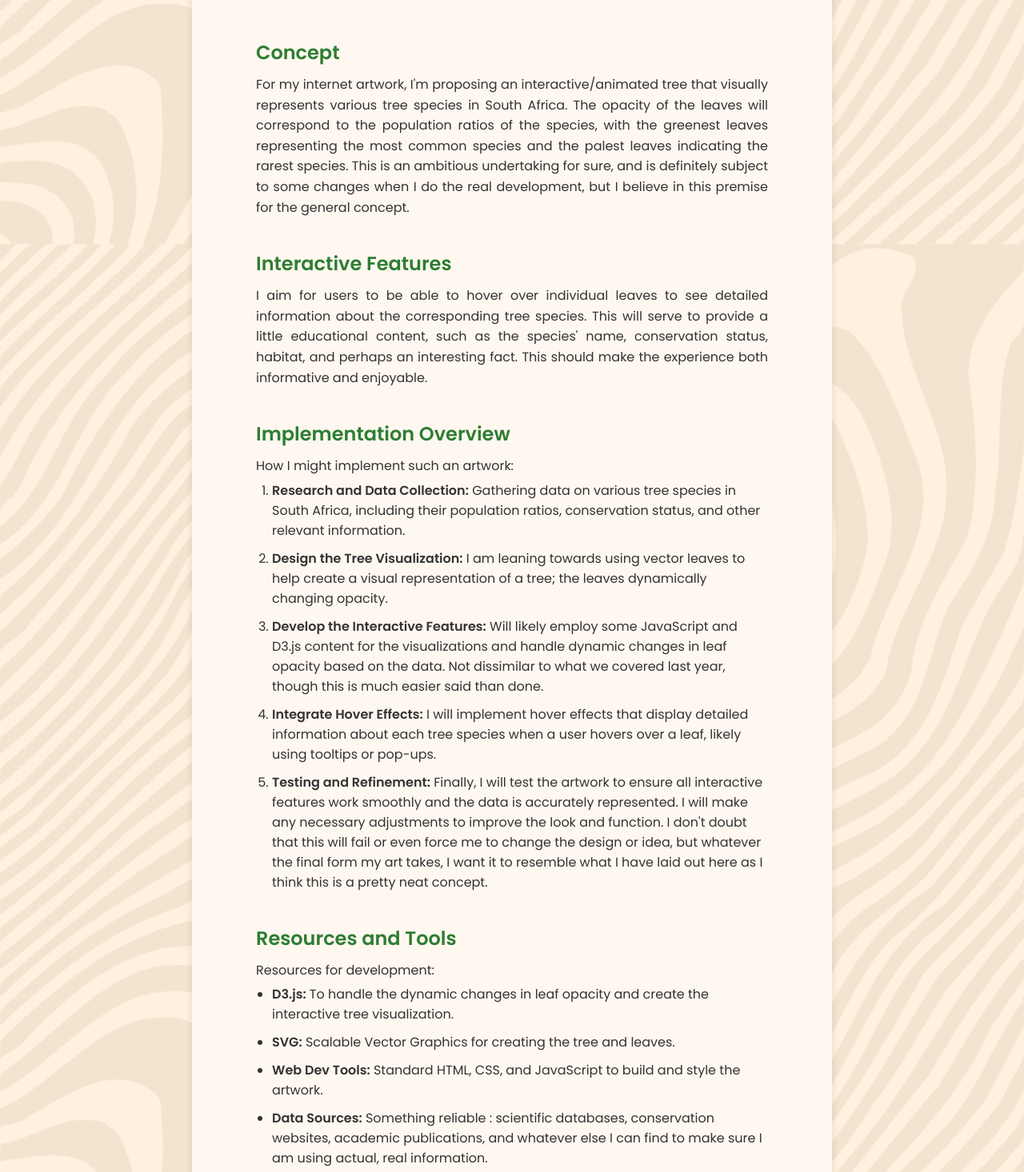
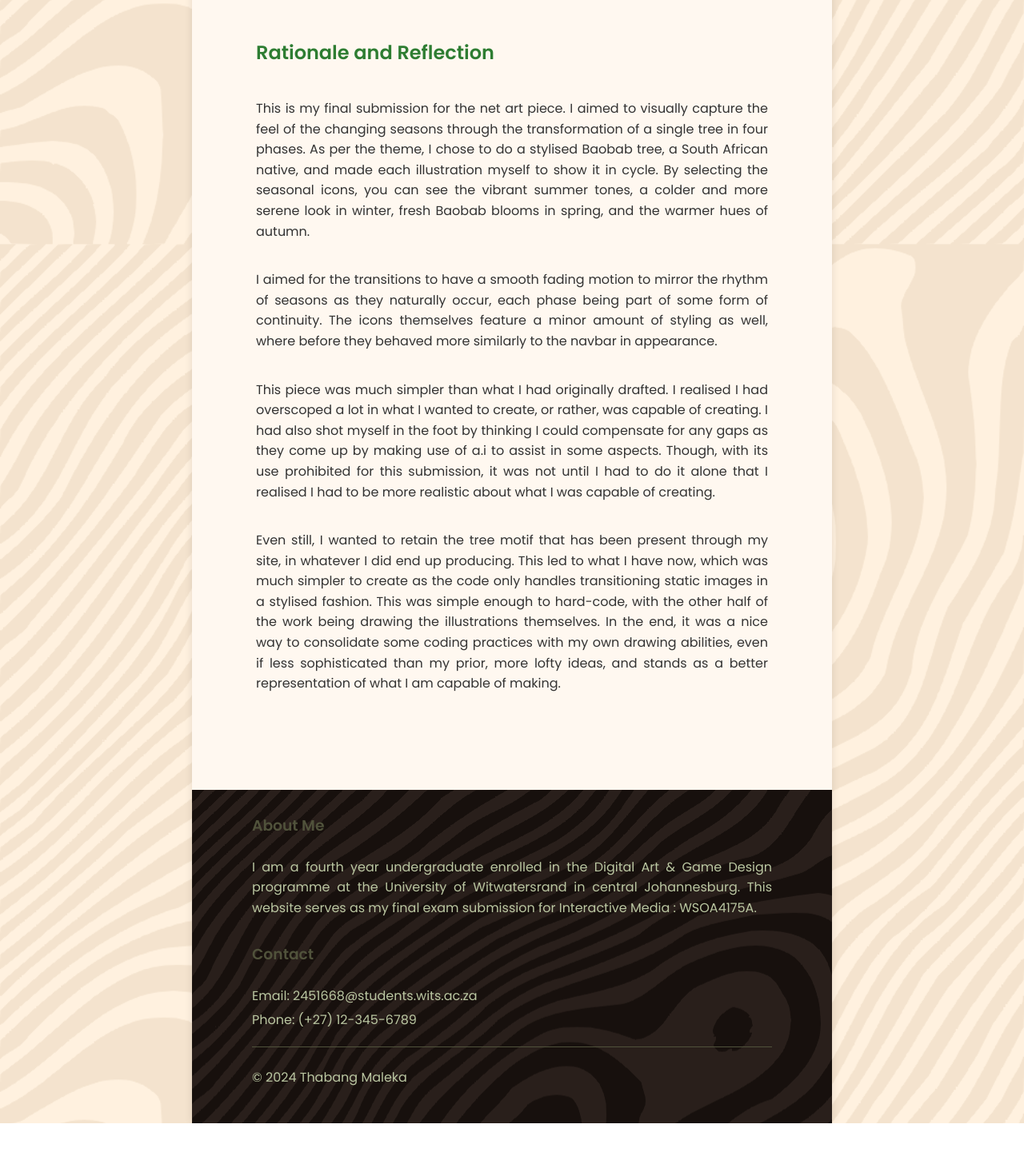
Before and after one commit to 2451668/2415668-single-page-application, a React (Create React App) app: page /artwork in a window 1280 px wide. Shown: the part 963-2429 px from the top of the page at 80% size. After the commit the page ends 2368 px from the top, so only its background shows below. Built offline with nearby package versions, Linux system fonts and the light colour scheme.

Commit message:
Additional formatting

```diff
--- a/src/components/Artwork.js
+++ b/src/components/Artwork.js
@@ -5,42 +5,22 @@ import styles from '../styles/Artwork.module.css';
 const Artwork = () => {
   return (
     <div className={styles.container}>
-      <h1>🌳 Proposed Internet Artwork</h1>
+      <h1>🌳 Seasons</h1>
 
       <br></br>
       <TreeSeasons />
       <br></br>
       <section className={styles.section}>
-        <h2>Concept</h2>
-        <p>For my internet artwork, I'm proposing an interactive/animated tree that visually represents various tree species in South Africa. The opacity of the leaves will correspond to the population ratios of the species, with the greenest leaves representing the most common species and the palest leaves indicating the rarest species. This is an ambitious undertaking for sure, and is definitely subject to some changes when I do the real development, but I believe in this premise for the general concept.</p>
-      </section>
+        <h2>Rationale and Reflection</h2>
+        <br />
+        <p>This is my final submission for the net art piece. I aimed to visually capture the feel of the changing seasons through the transformation of a single tree in four phases. As per the theme, I chose to do a stylised Baobab tree, a South African native, and made each illustration myself to show it in cycle. By selecting the seasonal icons, you can see the vibrant summer tones, a colder and more serene look in winter, fresh Baobab blooms in spring, and the warmer hues of autumn.</p>
+        <br />
+        <p>I aimed for the transitions to have a smooth fading motion to mirror the rhythm of seasons as they naturally occur, each phase being part of some form of continuity. The icons themselves feature a minor amount of styling as well, where before they behaved more similarly to the navbar in appearance.</p>
+        <br />
+        <p>This piece was much simpler than what I had originally drafted. I realised I had overscoped a lot in what I wanted to create, or rather, was capable of creating. I had also shot myself in the foot by thinking I could compensate for any gaps as they come up by making use of a.i to assist in some aspects. Though, with its use prohibited for this submission, it was not until I had to do it alone that I realised I had to be more realistic about what I was capable of creating.</p>
+        <br />
+        <p>Even still, I wanted to retain the tree motif that has been present through my site, in whatever I did end up producing. This led to what I have now, which was much simpler to create as the code only handles transitioning static images in a stylised fashion. This was simple enough to hard-code, with the other half of the work being drawing the illustrations themselves. In the end, it was a nice way to consolidate some coding practices with my own drawing abilities, even if less sophisticated than my prior, more lofty ideas, and stands as a better representation of what I am capable of making.</p>
 
-      <section className={styles.section}>
-        <h2>Interactive Features</h2>
-        <p>I aim for users to be able to hover over individual leaves to see detailed information about the corresponding tree species. This will serve to provide a little educational content, such as the species' name, conservation status, habitat, and perhaps an interesting fact. This should make the experience both informative and enjoyable.</p>
-      </section>
-
-      <section className={styles.section}>
-        <h2>Implementation Overview</h2>
-        <p>How I might implement such an artwork:</p>
-        <ol>
-          <li><strong>Research and Data Collection:</strong> Gathering data on various tree species in South Africa, including their population ratios, conservation status, and other relevant information.</li>
-          <li><strong>Design the Tree Visualization:</strong> I am leaning towards using vector leaves to help create a visual representation of a tree; the leaves dynamically changing opacity. </li>
-          <li><strong>Develop the Interactive Features:</strong> Will likely employ some JavaScript and D3.js content for the visualizations and handle dynamic changes in leaf opacity based on the data. Not dissimilar to what we covered last year, though this is much easier said than done.</li>
-          <li><strong>Integrate Hover Effects:</strong> I will implement hover effects that display detailed information about each tree species when a user hovers over a leaf, likely using tooltips or pop-ups.</li>
-          <li><strong>Testing and Refinement:</strong> Finally, I will test the artwork to ensure all interactive features work smoothly and the data is accurately represented. I will make any necessary adjustments to improve the look and function. I don't doubt that this will fail or even force me to change the design or idea, but whatever the final form my art takes, I want it to resemble what I have laid out here as I think this is a pretty neat concept.</li>
-        </ol>
-      </section>
-
-      <section className={styles.section}>
-        <h2>Resources and Tools</h2>
-        <p>Resources for development:</p>
-        <ul>
-          <li><strong>D3.js:</strong> To handle the dynamic changes in leaf opacity and create the interactive tree visualization.</li>
-          <li><strong>SVG:</strong> Scalable Vector Graphics for creating the tree and leaves.</li>
-          <li><strong>Web Dev Tools:</strong> Standard HTML, CSS, and JavaScript to build and style the artwork.</li>
-          <li><strong>Data Sources:</strong> Something reliable : scientific databases, conservation websites, academic publications, and whatever else I can find to make sure I am using actual, real information.</li>
-        </ul>
       </section>
     </div>
   );
--- a/src/components/Footer.js
+++ b/src/components/Footer.js
@@ -7,7 +7,7 @@ const Footer = () => {
       <div className={styles.content}>
         <div className={styles.about}>
           <h3>About Me</h3>
-          <p>I am a fourth year undergraduate enrolled in the Digital Art & Game Design programme at the University of Witwatersrand in central Johannesburg. This website serves as precursor for my final exam submission for Interactive Media : WSOA4175A. </p>
+          <p>I am a fourth year undergraduate enrolled in the Digital Art & Game Design programme at the University of Witwatersrand in central Johannesburg. This website serves as my final exam submission for Interactive Media : WSOA4175A. </p>
         </div>
         <div className={styles.contact}>
           <h3>Contact</h3>
@@ -15,7 +15,7 @@ const Footer = () => {
           <p>Phone: (+27) 12-345-6789</p>
         </div>
         <div className={styles.copyright}>
-          <p>© 2024 Thabang Maleka. All rights reserved or whatever I guess.</p>
+          <p>© 2024 Thabang Maleka</p>
         </div>
       </div>
     </footer>
--- a/src/components/Home.js
+++ b/src/components/Home.js
@@ -9,26 +9,34 @@ const Home = () => {
       <h1>🌳 Tree Life in South Africa</h1>
       <br />
       <p>South Africa is home to a diverse range of tree species, each contributing to the beauty and ecological richness of the region. My goal for this site, in addition to setting up a solid foundation for my final exam submission, was to explore and celebrate these magnificent trees and highlight their importance in our ecosystem and culture, as I felt that after looking around, I do not really pay any mind to all the green around me and instead take it for granted.</p>
+      <br />
       <section className={styles.section}>
         <h2>Why Trees Matter</h2>
+        <br />
         <p>Trees play a crucial role in maintaining the ecological balance. They provide oxygen, improve air quality, conserve water, preserve soil, and support wildlife. In South Africa, trees also hold cultural significance, featuring prominently in local traditions and folklore.</p>
+        <br />
         <img src={tree1} alt="A beautiful tree in South Africa" className={styles.image} />
       </section>
 
       <section className={styles.section}>
         <h2>Iconic Trees of South Africa</h2>
+        <br />
         <p>South Africa boasts a variety of iconic tree species, including:</p>
+        <br />
         <ul>
           <li><strong>Baobab:</strong> Known as the "Tree of Life", the Baobab is famous for its massive trunk and longevity.</li>
           <li><strong>Yellowwood:</strong> Revered as the national tree, Yellowwoods are ancient trees that can live for hundreds of years.</li>
           <li><strong>Marula:</strong> Valued for its fruit, which is used to make the popular Amarula liqueur, and its cultural significance in various African traditions.</li>
+          <br />
         </ul>
         <img src={tree2} alt="Another beautiful tree in South Africa" className={styles.image} />
       </section>
 
       <section className={styles.section}>
         <h2>Getting Involved</h2>
-        <p>This site is my only my first step in really appreciating the greens, though I figure there are ways we could all aim to support that which supports us, namely:</p>
+        <br />
+        <p>This site is only my first step in really appreciating the greens, though I figure there are ways we could all aim to support that which supports us, namely:</p>
+        <br />
         <ul>
           <li>Planting a tree in your community.</li>
           <li>Participating in conservation efforts to protect endangered tree species.</li>
--- a/src/components/Theory.js
+++ b/src/components/Theory.js
@@ -8,7 +8,6 @@ const Theory = () => {
       <br />
       <h3>The main theory content for this semester was the exploration of Net Art and developing an understanding of how it is made, and how we can use what we learned in developing our own bit of net art. Below is my submission for our second semester assignment - the net art essay.</h3>
       <br />
-      <h2>Net Art</h2>
       <br />
       <p>Much of our theoretical coursework this semester focused on understanding net or web
       art—its definition, origins, distinctions from traditional art, and significance as a
@@ -139,7 +138,6 @@ const Theory = () => {
       embodies the transformative nature of net art, constantly evolving and reshaping itself in
       response to digital stimuli (Rush, 2005).</p>
       <br />
-      <h3>References</h3>
       <br />
       <h3>Carrier, D., 2018. The Work of Art in the Age of the Internet.</h3>
       <br />
```
Also changed, not shown: src/components/Design.js (+13 -6 lines).
